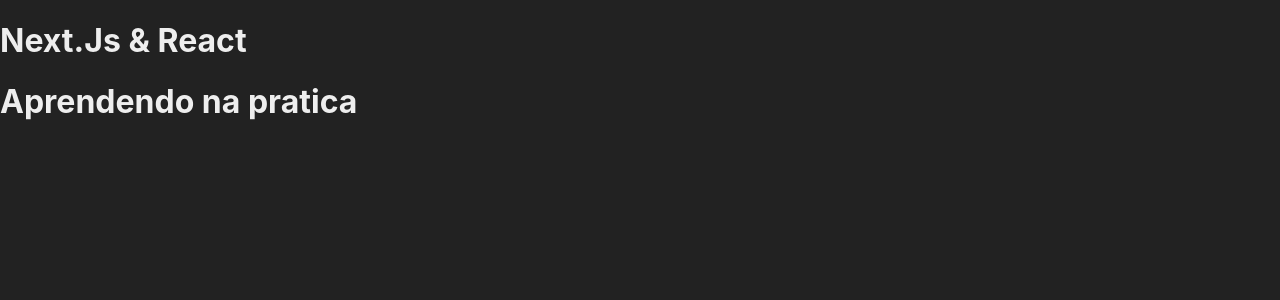
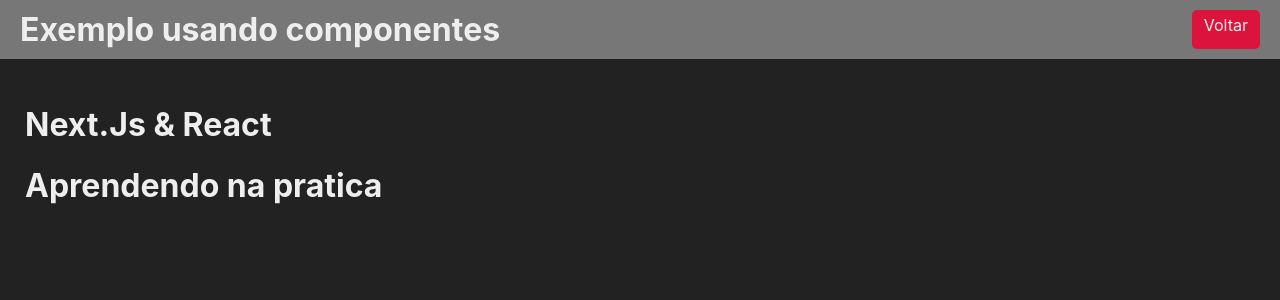
Before and after one commit to ValdoNeves/fundamento_nextjs, a Next.js app: page /exemplo in a window 1280 px wide. Shown: the top 300 px of the page. Built offline with nearby package versions, Linux system fonts and the light colour scheme.

Commit message:
navegação por diretorio

```diff
--- /dev/null
+++ b/src/components/Layout.jsx
@@ -0,0 +1,17 @@
+import Link from 'next/link'
+import styles from '../styles/Layout.module.css'
+
+export default function Layout(props) {
+  return (
+    <div className={styles.layout}>
+      <div className={styles.cabecalho}>
+        <h1>{props.titulo ?? 'Exemplo' }</h1>
+        <Link href="/">Voltar</Link>
+      </div>
+      <div className={styles.conteudo}>
+        {props.children}
+      </div>
+    </div>
+
+  )
+}
--- a/src/pages/exemplo.jsx
+++ b/src/pages/exemplo.jsx
@@ -1,11 +1,16 @@
 import Cabecalho from "../components/Cabecalho";
+import Layout from "../components/Layout";
 
 export default function Exemplo() {
   return (
-    <div>
-      <Cabecalho titulo="Next.Js & React" />
-      <Cabecalho titulo="Aprendendo na pratica" />
-    </div>
+
+    <Layout titulo="Exemplo usando componentes">
+      <div>
+        <Cabecalho titulo="Next.Js & React" />
+        <Cabecalho titulo="Aprendendo na pratica" />
+      </div>
+    </Layout>
+
   )
 
 }
--- a/src/styles/Estiloso.module.css
+++ b/src/styles/Estiloso.module.css
@@ -1,7 +1,9 @@
 .roxo{
   background-color: #670bbd;
   color: #fff;
-  height: 100vh;
+  height: 100%;
+  border-radius: 5px;
+
 }
 
 .roxo h1 {
--- /dev/null
+++ b/src/styles/Layout.module.css
@@ -0,0 +1,27 @@
+.layout {
+  height: 100vh;
+  display: flex;
+  flex-direction: column;
+}
+
+.cabecalho{
+  display: flex;
+  justify-content: space-between;
+  padding: 10px 20px;
+  background-color: #777;
+}
+
+.cabecalho h1 {
+  margin: 0;
+
+}
+.cabecalho a{
+  background-color: crimson;
+  padding: 5px 12px;
+  border-radius: 5px;
+}
+
+.conteudo {
+  padding: 25px;
+  height: 100%;
+}
```
Also changed, not shown: src/components/Navegador.jsx (added, +16 -0 lines), src/pages/estiloso.jsx (+9 -3 lines), src/pages/index.jsx (+16 -3 lines), src/pages/jsx.jsx (+11 -5 lines), src/pages/navegation/index.jsx (added, +10 -0 lines), src/styles/Navegador.module.css (added, +7 -0 lines), 2 other files (tests, documents, lock files or other folders).
